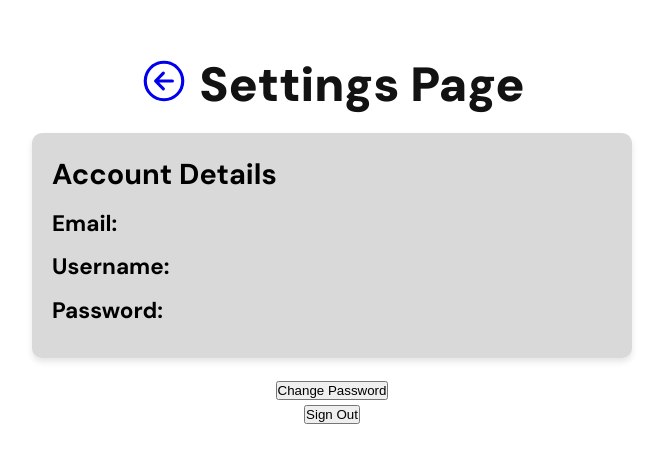
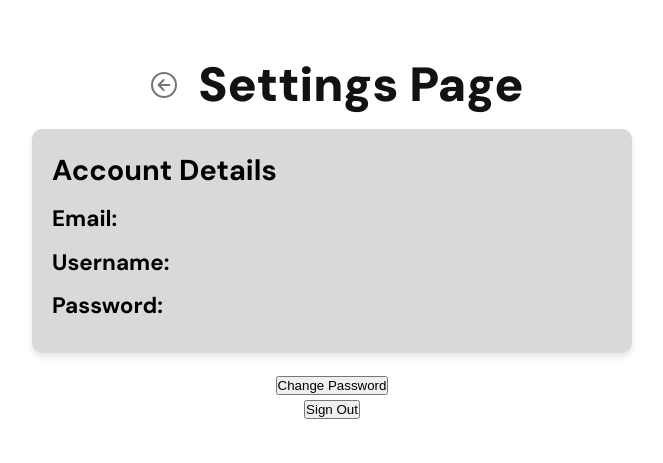
Before and after one commit to O-xix/GomiGotchi_FrontEnd, a React (Vite) app in the folder uwb-hacks-2025/: page /settings in a window 1280 px wide. Shown: the part 191-654 px from the top of the page, without its empty margins (308-971 px from the left). Built offline with nearby package versions, Linux system fonts and the light colour scheme; a web font is replaced by a local one.

Commit message:
Changed icon styling.

```diff
--- a/uwb-hacks-2025/src/pages/SettingsPage/SettingsPage.css
+++ b/uwb-hacks-2025/src/pages/SettingsPage/SettingsPage.css
@@ -38,3 +38,22 @@
     align-items: center; /* Vertically aligns the items */
     gap: 10px; /* Adds space between the back button and the heading */
 }
+
+.page-link {
+    padding: 0.5em;
+    border-radius: 50%;
+    display: flex;
+    justify-content: center;
+    align-items: center;
+    transition: background-color ease-in-out 0.15s, color ease-in-out 0.15s;
+    color: hsl(0, 0%, 46%)
+  }
+
+  .page-link:hover {
+    background-color: hsl(0, 0%, 85%);
+    color: hsl(0, 0%, 28%)
+  }
+
+  .icon {
+    font-size: 2em;
+  }
--- a/uwb-hacks-2025/src/pages/SettingsPage/SettingsPage.jsx
+++ b/uwb-hacks-2025/src/pages/SettingsPage/SettingsPage.jsx
@@ -8,7 +8,7 @@ function SettingsPage() {
         <>
             <div className="settings-page">
                 <div className='settings-header'>
-                    <Link to="/"><IoArrowBackCircleOutline className='back-button'/></Link>
+                    <Link to="/" className='page-link'><IoArrowBackCircleOutline className='icon'/></Link>
                     <h1>Settings Page</h1>
                 </div>
                 <div className='account-details'>
```
